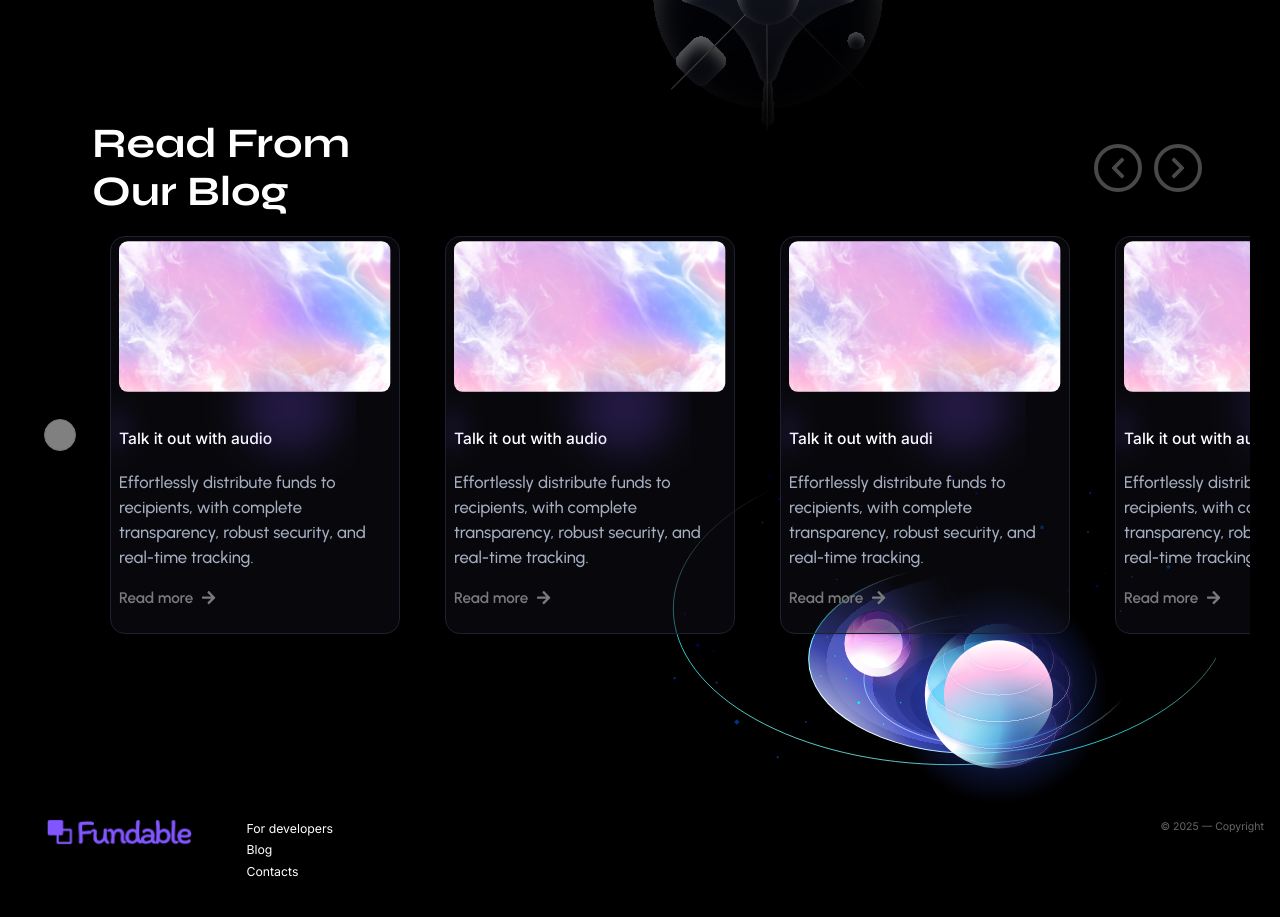
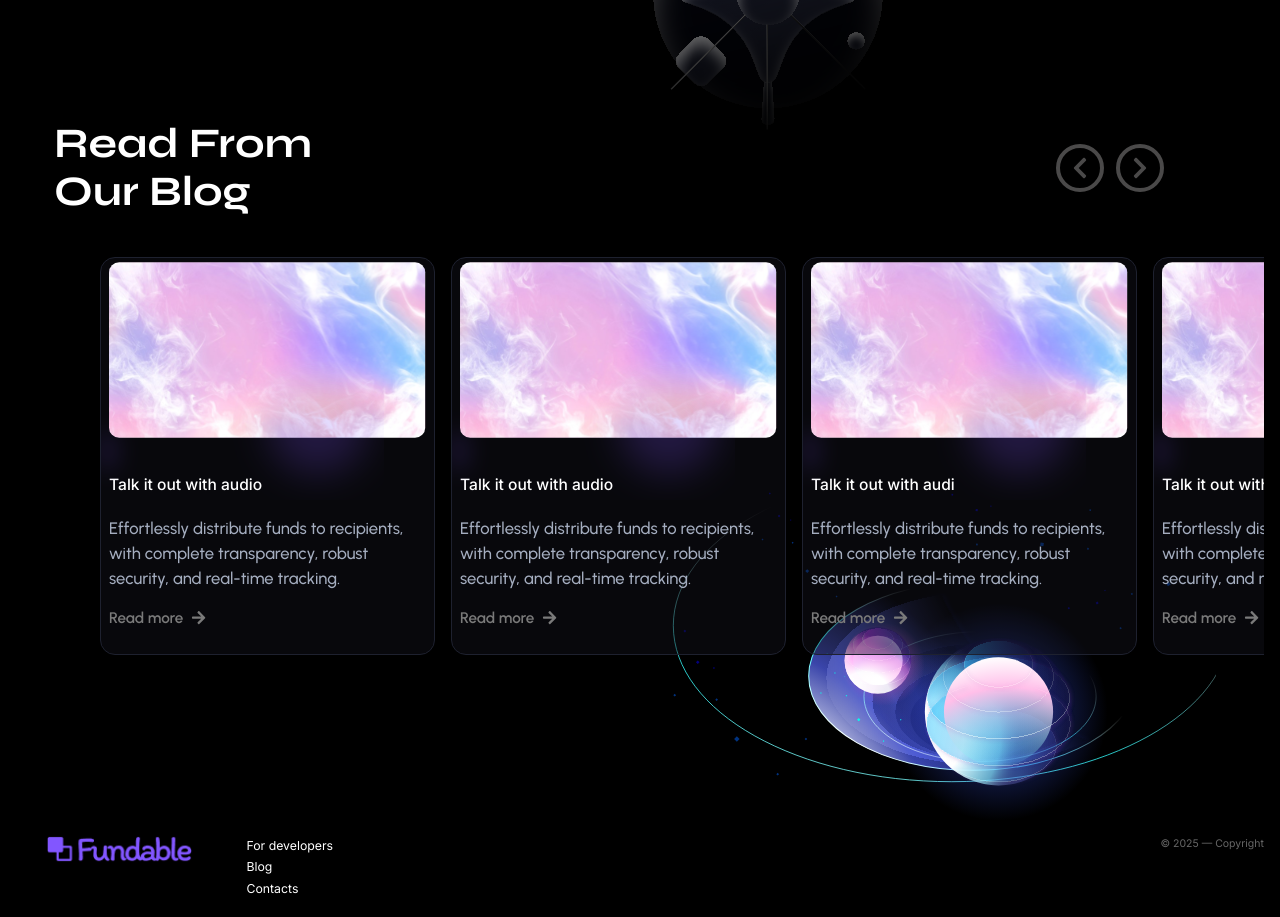
Before and after one commit to Fundable-Protocol/fundable-fe, a Next.js app: page / in a window 1280 px wide. Shown: the part 3260-4177 px from the top of the page. Built offline with nearby package versions, Linux system fonts and the light colour scheme.

Commit message:
Implemented the carousel custom button

```diff
--- a/src/components/molecules/BlogCarousel.tsx
+++ b/src/components/molecules/BlogCarousel.tsx
@@ -3,8 +3,6 @@ import { Card, CardContent, CardDescription, CardHeader } from "../ui/card";impo
   Carousel,
   CarouselContent,
   CarouselItem,
-  CarouselNext,
-  CarouselPrevious,
 } from "@/components/ui/carousel"
 import carouselImage from "../../../public/carousel-card-img.svg"
 import cardBlur from "../../../public/card-blur.svg"
@@ -12,7 +10,7 @@ import SideBlur from "../../../public/side-blur.svg"
 import { FaArrowRight } from "react-icons/fa";
 
 
-const BlogCarousel = () => {
+const BlogCarousel = ({ setApi }: { setApi: (api: any) => void }) => {
 
   const cardDetails = [
     {
@@ -39,23 +37,30 @@ const BlogCarousel = () => {
       Image: carouselImage,
       link: "link"
     },
+    {
+      heading: "Talk it out with audio",
+      description: "Effortlessly distribute funds to recipients, with complete transparency, robust security, and real-time tracking.",
+      Image: carouselImage,
+      link: "link"
+    },
+
   ]
 
 
 
     return (
         <Carousel
+        setApi={setApi}
       opts={{
         align: "start",
       }}
       className="w-full ml-auto max-w-[1172px] flex items-center justify-center z-[999] "
     >
-      <CarouselContent className=" w-full" >
+      <CarouselContent className=" w-full  " >
         {cardDetails.map((cardDetail, index) => (
-          <CarouselItem key={index} className="md:basis-1/2 lg:basis-1/3  w-[167.5px]  md:max-w-[335px] md:min-w-[290px]     ">
-            <div className="p-1 ">
+          <CarouselItem key={index} className="basis-1/2 md:basis-1/3  w-[167.5px]   md:max-w-[335px] md:min-w-[290px] mx-2     ">
 
-             <Card className="bg-red-800 w-[167.5px] md:min-w-[290px]  md:max-w-[335px] h-[199px] md:h-[398px] bg-[#14161F66] border border-[#1E212F] backdrop-blur-[40%] rounded-[15px] p-0 " >
+             <Card className="bg-red-800 w-[167.5px] md:min-w-[290px]  md:w-[335px] h-[199px] md:h-[398px] bg-[#14161F66] border border-[#1E212F] backdrop-blur-[40%] rounded-[15px] p-0 " >
              <CardContent className= "relative w-full h-full flex flex-col items-center justify-stretch gap-3 rounded-[15px] px-2 py-1  " >
               <div className="w-full h-[50%] m-0 " >
             <Image src={cardDetail.Image} alt="image" width={100} height={100} className="w-full h-full object-contain" />
@@ -69,13 +74,10 @@ const BlogCarousel = () => {
             <Image src={SideBlur} alt="blur" height={100} width={100} className="absolute w-[39px] h-[109px] top-[35%] left-0 object-contain  " />
              </CardContent>
              </Card>
-            </div>
 
           </CarouselItem>
         ))}
       </CarouselContent>
-      <CarouselPrevious />
-      <CarouselNext />
     </Carousel>
     )
 }
--- a/src/components/organisms/Blog.tsx
+++ b/src/components/organisms/Blog.tsx
@@ -1,27 +1,41 @@
+"use client"
 import { FaChevronLeft, FaChevronRight } from "react-icons/fa";
 import BlogCarousel from "../molecules/BlogCarousel";
 import Image from "next/image";
 import orbit from "../../../public/orbit.svg"
+import { useState } from "react";
+
 
 const Blog = () => {
+  const [api, setApi] = useState<any>(null);
+
+  const handlePrev = () => api?.scrollPrev();
+  const handleNext = () => api?.scrollNext();
+
+
   return (
     <section className="relative text-white w-full flex items-center justify-center flex-col gap-4  px-4 md:pb-[13%]  overflow-hidden  ">
-      <header className=" w-full max-w-[1172px] flex items-center justify-between  font-syne -auto md:ml-auto pr-[5%] ">
+      <header className=" w-full max-w-[1172px] flex items-center justify-between  font-syne mx-auto md:ml-auto pr-[5%] mb-[2%] ">
         <h1 className="max-w-[504px] font-bold text-[30px] md:text-[42px] leading-[30px] md:leading-[47.88px] ">
           Read From <br /> Our Blog
         </h1>
 
         <div className="flex flex-row items-center gap-3 ">
-          <button className="bg-transparent flex items-center justify-center w-[47.88px] h-[47.88px] text-[24px] text-[#4A4949] border-4 border-[#4A4949] hover:border-[#ffffff] hover:text-[#ffffff] transition-all duration-300 ease-in-out rounded-full ">
+
+
+          <button onClick={handlePrev}
+  className="bg-transparent cursor-pointer flex items-center justify-center w-[47.88px] h-[47.88px] text-[24px] text-[#4A4949] border-4 border-[#4A4949] hover:border-[#ffffff] hover:text-[#ffffff] transition-all duration-300 ease-in-out rounded-full ">
             <FaChevronLeft />
           </button>
-          <button className="bg-transparent flex items-center justify-center w-[47.88px] h-[47.88px] text-[24px] text-[#4A4949] border-4 border-[#4A4949] hover:border-[#ffffff] hover:text-[#ffffff] transition-all duration-300 ease-in-out rounded-full ">
+
+          <button  onClick={handleNext}    className="bg-transparent cursor-pointer flex items-center justify-center w-[47.88px] h-[47.88px] text-[24px] text-[#4A4949] border-4 border-[#4A4949] hover:border-[#ffffff] hover:text-[#ffffff] transition-all duration-300 ease-in-out rounded-full ">
             <FaChevronRight />
           </button>
+
         </div>
       </header>
 
-      <BlogCarousel />
+      <BlogCarousel setApi={setApi} />
 
 
 
--- a/src/components/ui/carousel.tsx
+++ b/src/components/ui/carousel.tsx
@@ -257,6 +257,6 @@ export {
   Carousel,
   CarouselContent,
   CarouselItem,
+  CarouselNext,
   CarouselPrevious,
-  CarouselNext,
 }
```
